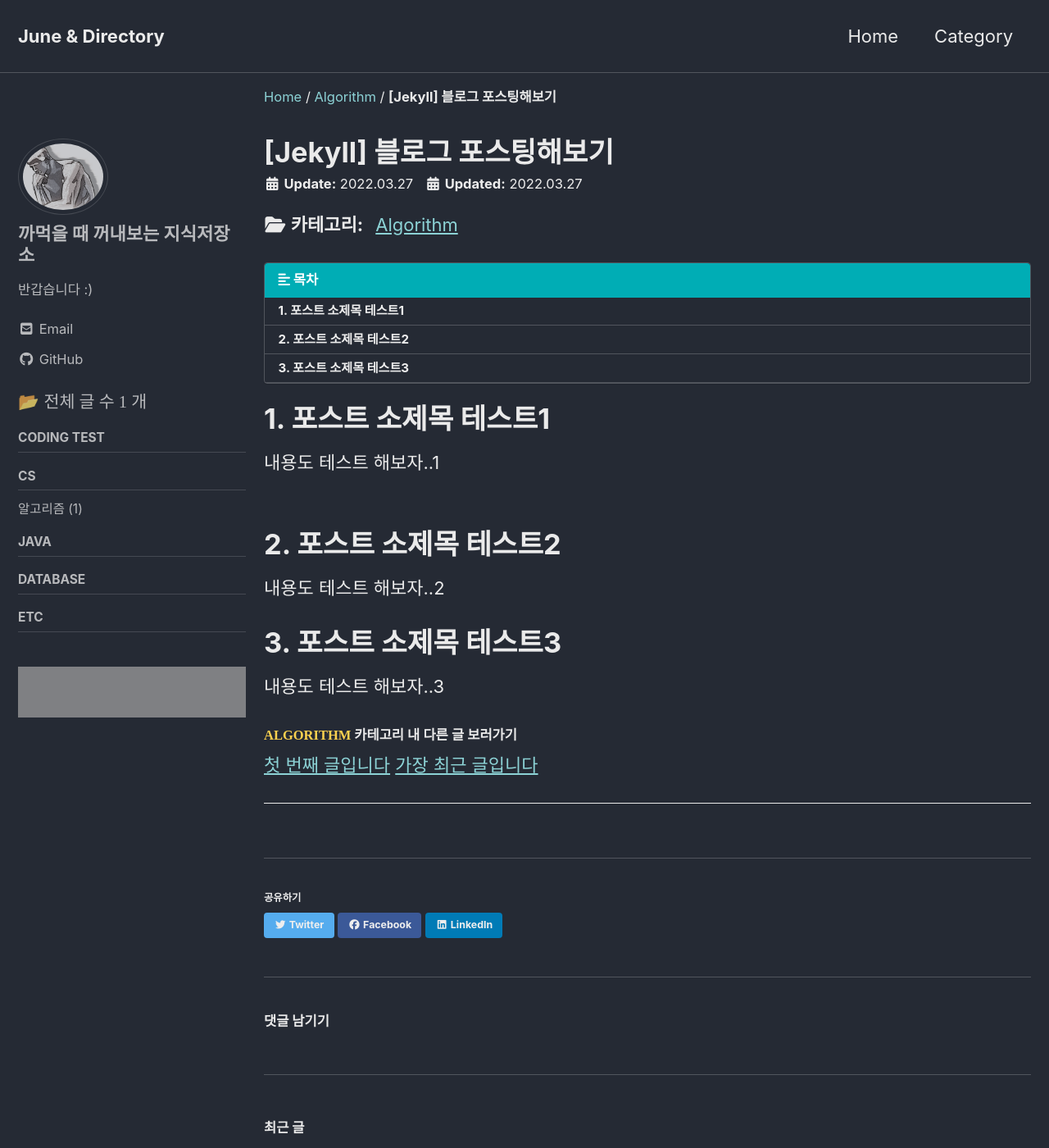
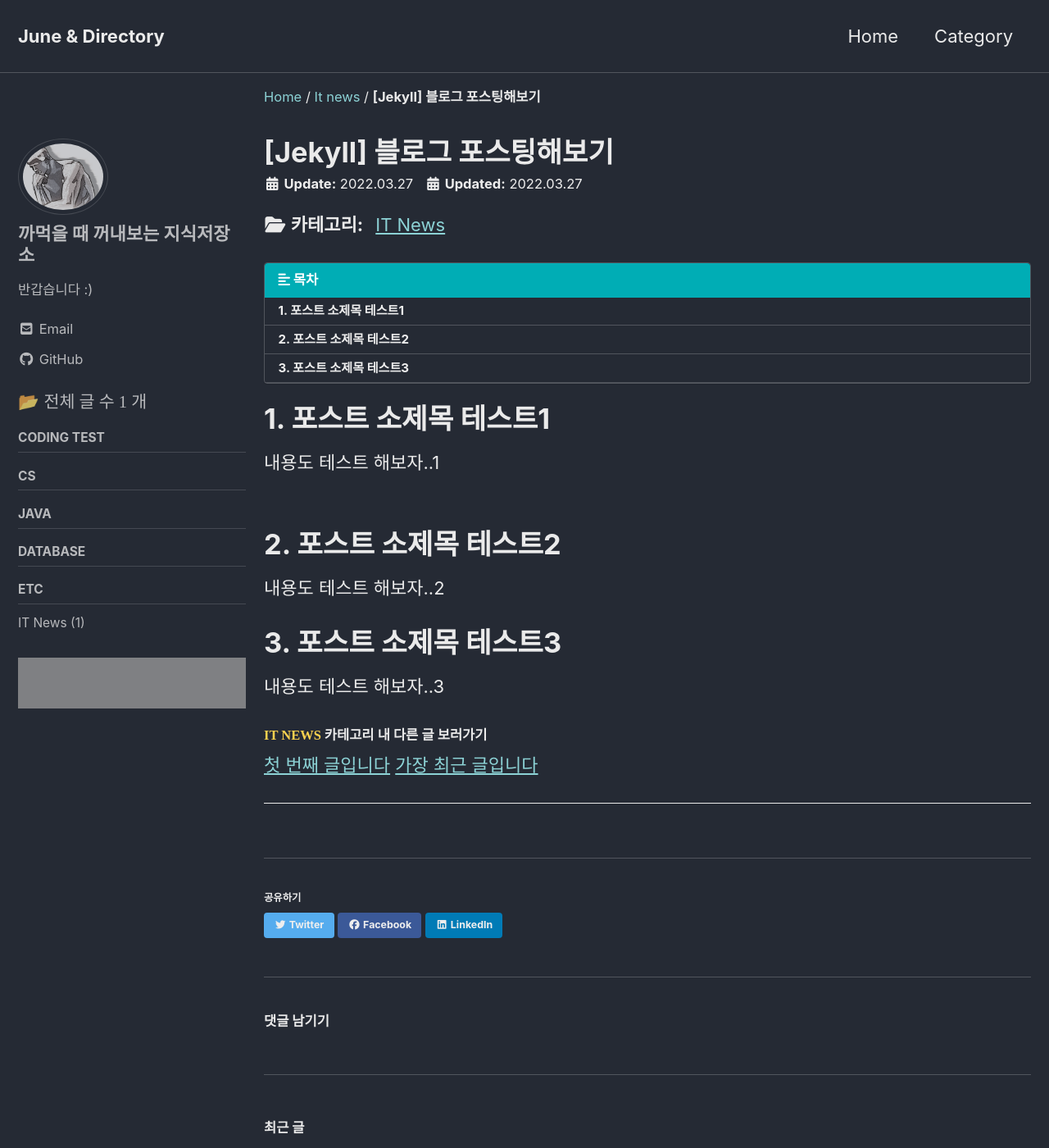
Before and after one commit to hi-june/hi-june.github.io, a Jekyll site: the page built from _posts/2022-03-27-my-first-post.md, in a window 1280 px wide and 1400 px high. Shown: the whole window at 82% size. Built offline with Jekyll 4.4.1, drawn with Linux system fonts in a browser that asks for light colours; cached includes are drawn as plain includes; nearby versions of some CDN libraries; comment, search, counter and statistics services are not loaded; grey boxes are pictures that could not be loaded.

Commit message:
게시글 위치 변경

```diff
--- a/_posts/2022-03-27-my-first-post.md
+++ b/_posts/2022-03-27-my-first-post.md
@@ -3,7 +3,7 @@
 excerpt: "md 파일에 마크다운 문법으로 작성하여 Github 원격 저장소에 업로드 해보자. 에디터는 Visual Studio code 사용! 로컬 서버에서 확인도 해보자. "
 
 categories:
-  - Algorithm
+  - IT News
 tags:
   -
 
```
Also changed, not shown: 1 other file.
